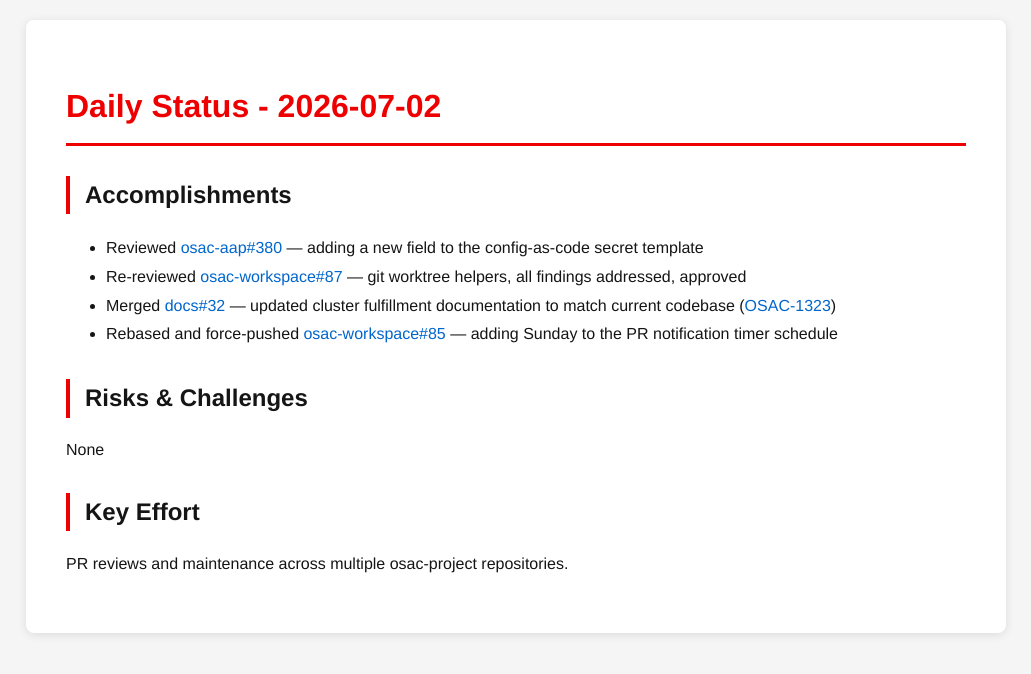
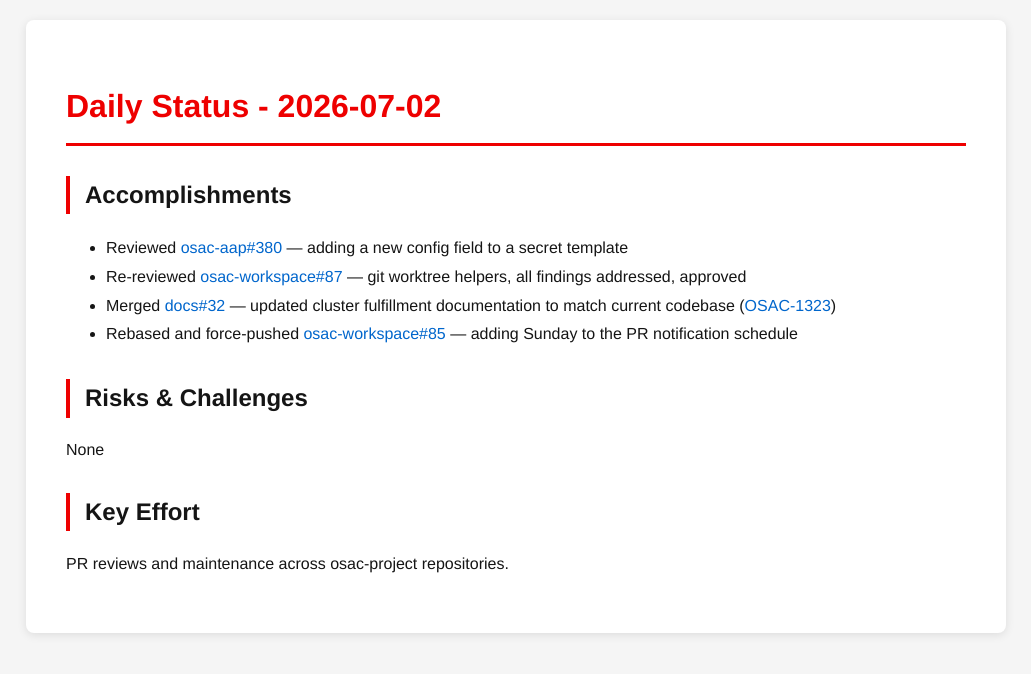
Before and after one commit to tzvatot/daily-status, a Jekyll site: the page built from 2026-07-02.md, in a window 1280 px wide. Shown: the top 674 px of the page, without its empty margins (124-1155 px from the left). Built offline with Jekyll 4.4.1, drawn with Linux system fonts in a browser that asks for light colours.

Commit message:
Daily status update - 2026-07-02

```diff
--- a/2026-07-02.md
+++ b/2026-07-02.md
@@ -7,13 +7,13 @@ date: 2026-07-02
 # Daily Status - 2026-07-02
 
 ## Accomplishments
-- Reviewed [osac-aap#380](https://github.com/osac-project/osac-aap/pull/380) — adding a new field to the config-as-code secret template
+- Reviewed [osac-aap#380](https://github.com/osac-project/osac-aap/pull/380) — adding a new config field to a secret template
 - Re-reviewed [osac-workspace#87](https://github.com/osac-project/osac-workspace/pull/87) — git worktree helpers, all findings addressed, approved
 - Merged [docs#32](https://github.com/osac-project/docs/pull/32) — updated cluster fulfillment documentation to match current codebase ([OSAC-1323](https://redhat.atlassian.net/browse/OSAC-1323))
-- Rebased and force-pushed [osac-workspace#85](https://github.com/osac-project/osac-workspace/pull/85) — adding Sunday to the PR notification timer schedule
+- Rebased and force-pushed [osac-workspace#85](https://github.com/osac-project/osac-workspace/pull/85) — adding Sunday to the PR notification schedule
 
 ## Risks & Challenges
 None
 
 ## Key Effort
-PR reviews and maintenance across multiple osac-project repositories.
+PR reviews and maintenance across osac-project repositories.
```
